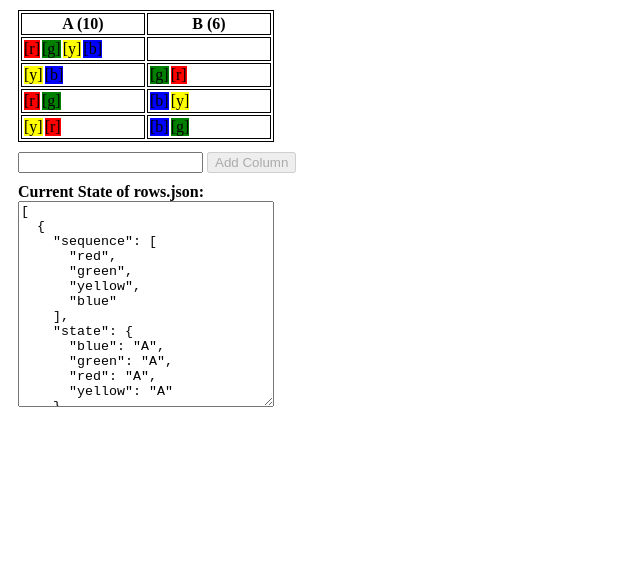
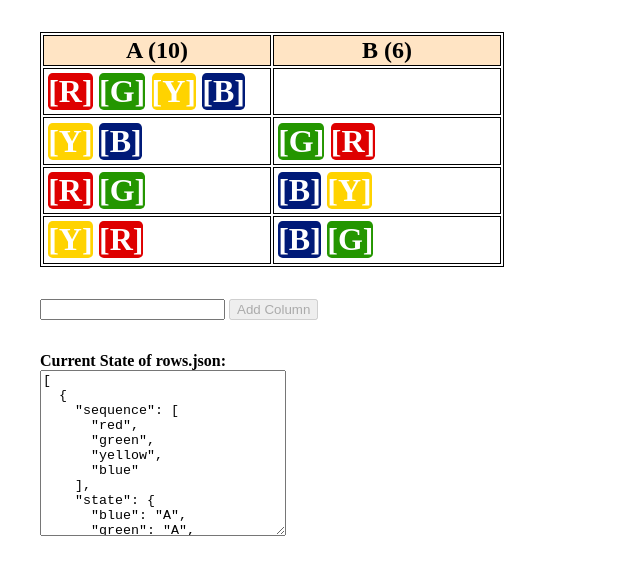
Before and after one commit to sergey-zhidkov/page-dna-skill-test, a website: page javascript-test/src/index.html in a window 1280 px wide. Shown: the whole page, without its empty margins (0-640 px from the left). Drawn offline with nearby package versions, Linux system fonts and the light colour scheme.

Commit message:
Add simple styles

```diff
--- a/javascript-test/src/app/table.tpl.html
+++ b/javascript-test/src/app/table.tpl.html
@@ -10,7 +10,7 @@
                 <td ng-repeat="(columnIndex, column) in row.columns">
                     <div class="box {{color}}"
                          ng-repeat="color in column.boxes"
-                         ng-click="moveRight(row, columnIndex, color)">[{{color | limitTo:1}}]</div>
+                         ng-click="moveRight(row, columnIndex, color)">{{color | limitTo:1 | uppercase}}</div>
                 </td>
             </tr>
         </tbody>
--- a/javascript-test/src/app/table/table-directive.js
+++ /dev/null
@@ -1,13 +0,0 @@
-'use strict';
-
-angular.module('app')
-  .directive('table', function() {
-    return {
-      restrict: 'A',
-      require: 'ngModel',
-      scope: {
-        ngModel: '='
-      },
-      templateUrl: 'app/table/table.tpl.html'
-    };
-  });
--- a/javascript-test/src/index.html
+++ b/javascript-test/src/index.html
@@ -12,6 +12,5 @@
     <div ng-include="'app/show-state.tpl.html'"></div>
     <script type="text/javascript" src="../bower_components/angular/angular.js"></script>
     <script type="text/javascript" src="app/app.js"></script>
-    <script type="text/javascript" src="app/table/table-directive.js"></script>
 </body>
 </html>
--- a/javascript-test/src/styles/main.css
+++ b/javascript-test/src/styles/main.css
@@ -1,5 +1,5 @@
 .container {
-    margin: 10px;
+    margin: 2rem;
 }
 
 /* table part */
@@ -8,34 +8,51 @@ table, table td, table th {
 }
 
 table th {
-    min-width: 120px;
+    font-size: 1.5rem;
+    min-width: 14rem;
+    background-color: bisque;
 }
 
 .box {
     display: inline-block;
-    margin: 1px;
+    margin: 0.2rem;
+    font-size: 2rem;
+    color: white;
+    font-weight: bold;
+    border-radius: 0.3rem;
+}
+
+.box:hover {
+    cursor: pointer;
+}
+
+.box::before {
+    content: '[';
+}
+.box::after {
+    content: ']';
 }
 
 .yellow {
-    background-color: yellow;
+    background-color: #ffd300;
 }
 
 .red {
-    background-color: red;
+    background-color: #de0000;
 }
 
 .green {
-    background-color: green;
+    background-color: #249600;
 }
 
 .blue {
-    background-color: blue;
+    background-color: #001a78;
 }
 
 /* add column part */
 
 /* show state part */
 textarea {
-    min-width: 250px;
-    min-height: 200px;
+    min-width: 15rem;
+    min-height: 10rem;
 }
```
Also changed, not shown: javascript-test/src/app/table/table.tpl.html (deleted, +0 -10 lines).
